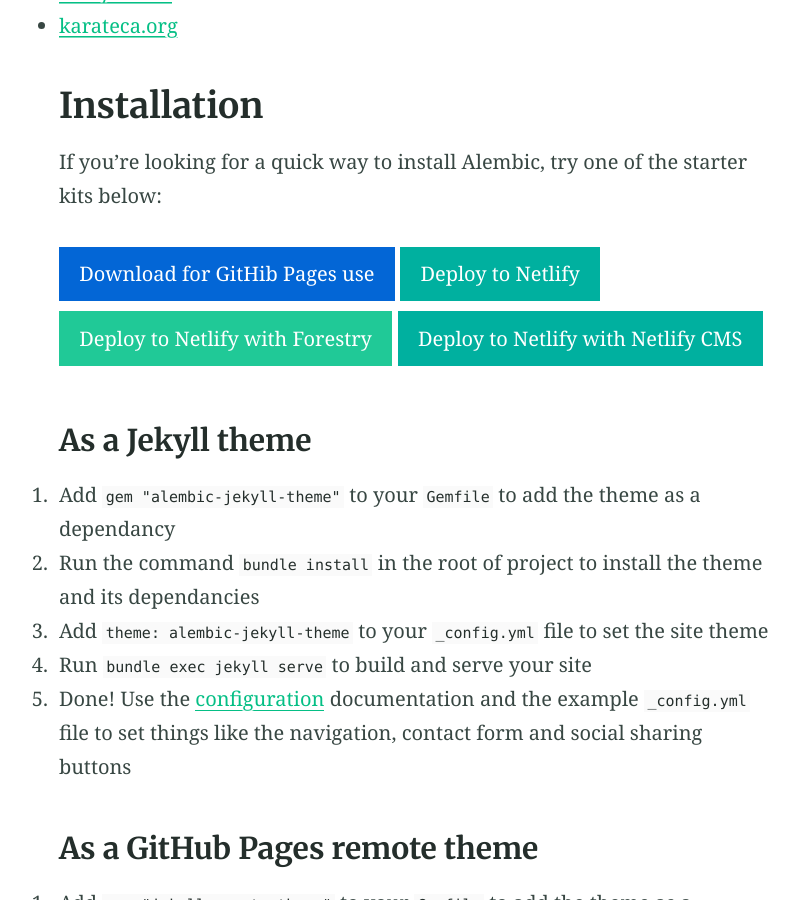
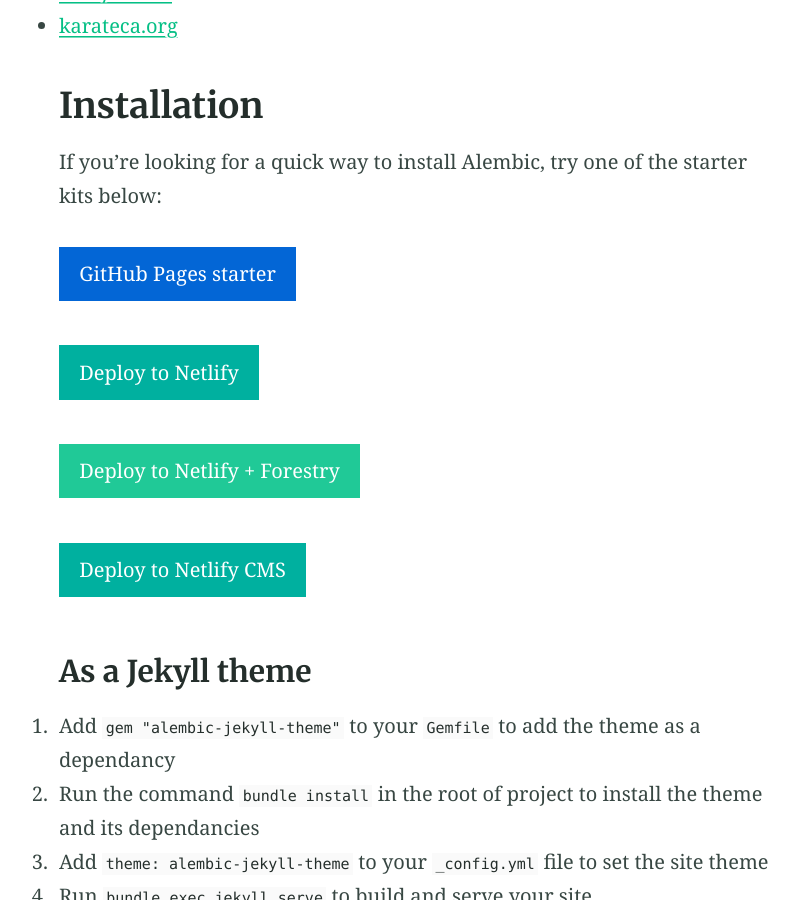
Before and after one commit to daviddarnes/alembic, a Jekyll site: the page built from index.md, in a window 1280 px wide and 900 px high, scrolled down 1842 px. Shown: the whole window, without its empty margins (224-1023 px from the left). Built offline with Jekyll 4.4.1, drawn with Linux system fonts in a browser that asks for light colours; our own code applies the rules of GitHub Pages for plain Markdown files.

Commit message:
Tweak buttons

```diff
--- a/index.md
+++ b/index.md
@@ -46,7 +46,13 @@
 
 If you're looking for a quick way to install Alembic, try one of the starter kits below:
 
-{% include button.html text="Download for GitHib Pages use" link="https://github.com/daviddarnes/alembic-starters/archive/master.zip" color="#0366d6" %} {% include button.html text="Deploy to Netlify" link="https://app.netlify.com/start/deploy?repository=https://github.com/daviddarnes/alembic-starters/" color="#00b09f" %} {% include button.html text="Deploy to Netlify with Forestry" link="https://app.netlify.com/start/deploy?repository=https://github.com/daviddarnes/alembic-starters/tree/forestry" color="#20c997" %} {% include button.html text="Deploy to Netlify with Netlify CMS" link="https://app.netlify.com/start/deploy?repository=https://github.com/daviddarnes/alembic-starters/tree/netlify-cms&stack=cms" color="#00b09f" %}
+{% include button.html text="GitHub Pages starter" link="https://github.com/daviddarnes/alembic-starters/archive/master.zip" color="#0366d6" %}
+
+{% include button.html text="Deploy to Netlify" link="https://app.netlify.com/start/deploy?repository=https://github.com/daviddarnes/alembic-starters/" color="#00b09f" %}
+
+{% include button.html text="Deploy to Netlify + Forestry" link="https://app.netlify.com/start/deploy?repository=https://github.com/daviddarnes/alembic-starters/tree/forestry" color="#20c997" %}
+
+{% include button.html text="Deploy to Netlify CMS" link="https://app.netlify.com/start/deploy?repository=https://github.com/daviddarnes/alembic-starters/tree/netlify-cms&stack=cms" color="#00b09f" %}
 
 ### As a Jekyll theme
 
```
